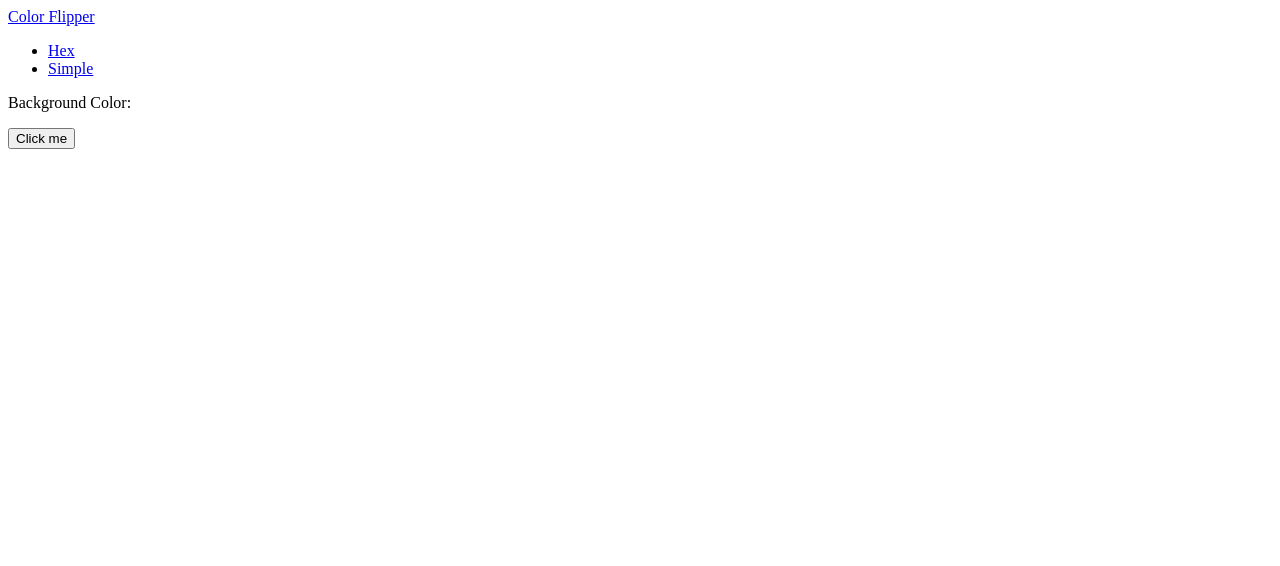
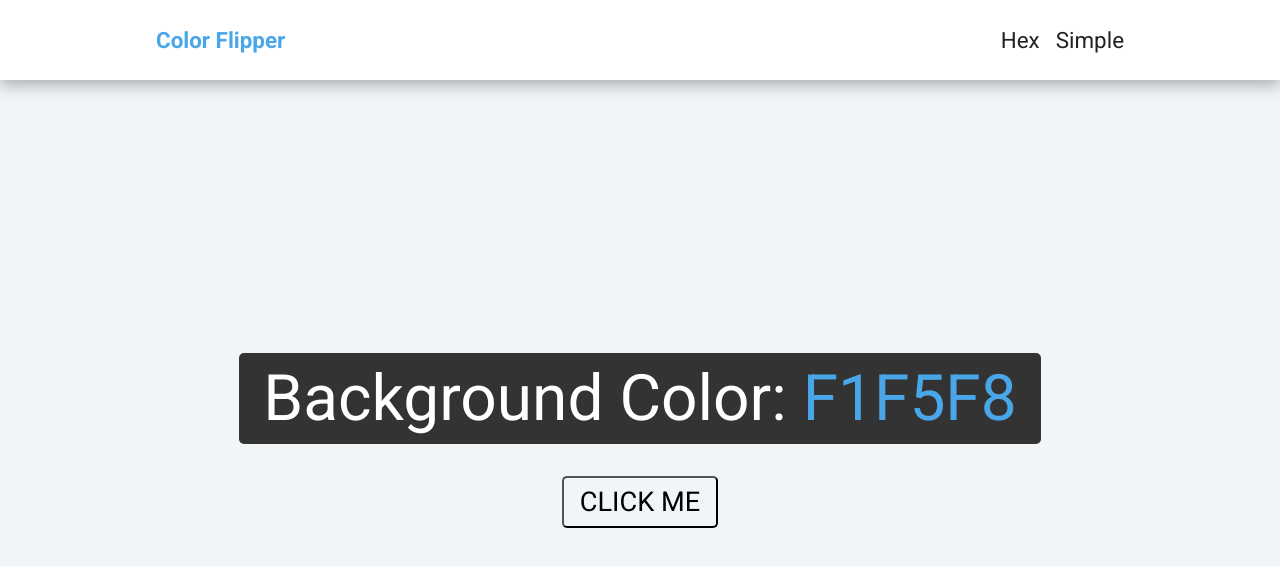
Before and after one commit to barbosadiego/portifolio, a plain HTML site: page color-flip/index.html in a window 1280 px wide. Drawn offline with Linux system fonts and the light colour scheme.

Commit message:
adicionado css

```diff
--- a/color-flip/index.html
+++ b/color-flip/index.html
@@ -4,6 +4,9 @@
   <meta charset="UTF-8">
   <meta http-equiv="X-UA-Compatible" content="IE=edge">
   <meta name="viewport" content="width=device-width, initial-scale=1.0">
+  <link rel="preconnect" href="https://fonts.googleapis.com">
+  <link rel="preconnect" href="https://fonts.gstatic.com" crossorigin>
+  <link href="https://fonts.googleapis.com/css2?family=Roboto:wght@300;400;500;700&display=swap" rel="stylesheet">
   <link rel="stylesheet" href="style.css">
   <title>Color Flipper</title>
 </head>
@@ -12,7 +15,7 @@
   <header>
     <nav class="nav">
       <a href="index.html" class="logo">Color Flipper</a>
-      <ul>
+      <ul class="links">
         <li><a href="index.html">Hex</a></li>
         <li><a href="#">Simple</a></li>
       </ul>
@@ -20,8 +23,8 @@
   </header>
 
   <main>
-    <div>
-      <p class="color-display">Background Color: <span><div id="F1F5F8"></div></span></p>
+    <div class="color-display">
+      <p>Background Color: <span>F1F5F8</span></p>
       <button>Click me</button>
     </div>
   </main>
--- a/color-flip/style.css
+++ b/color-flip/style.css
@@ -0,0 +1,96 @@
+*{
+  margin: 0;
+  padding: 0;
+  box-sizing: border-box;
+  text-decoration: none;
+  list-style: none;
+}
+
+body{
+  background: #f1f5f8;
+  font-family: 'Roboto', sans-serif;
+}
+
+header{
+  background-color: #fff;
+  box-shadow: 0 5px 15px rgba(0, 0, 0, 0.3);
+}
+
+nav{
+  display: flex;
+  height: 80px;
+  justify-content: space-between;
+  align-items: center;
+  max-width: 1000px;
+  margin: 0 auto;
+  padding: 1rem;
+}
+
+.logo{
+  font-weight: bold;
+  font-size: 1.4rem;
+  color: #49A6E9;
+}
+
+.links{
+  display: flex;
+  gap: 1rem;
+}
+
+.links a{
+  font-size: 1.4rem;
+  color: #222;
+}
+
+.links a:hover{
+  color: #49A6E9;
+}
+
+main{
+  height: calc(100vh - 80px);
+  display: grid;
+  place-items: center;
+}
+
+.color-display{
+  width: 80vw;
+  display: flex;
+  flex-direction: column;
+  align-items: center;
+  gap: 2rem;
+}
+
+.color-display p{
+  background: #333;
+  color: #fff;
+  padding: .5rem 1.5rem;
+  border-radius: 5px;
+  font-size: 2rem;
+  text-align: center;
+}
+
+.color-display span{
+  color: #49A6E9;
+}
+
+.color-display button{
+  font-family: inherit;
+  font-size: 1.7rem;
+  text-transform: uppercase;
+  background-color: transparent;
+  border-radius: 5px;
+  padding: .5rem 1rem;
+  cursor: pointer;
+  transition: .3s;
+}
+
+.color-display button:hover{
+  background-color: #333;
+  color: #fff;
+}
+
+@media screen and (min-width:550px) {
+  .color-display p{
+    font-size: 4rem;
+  }
+}
```
